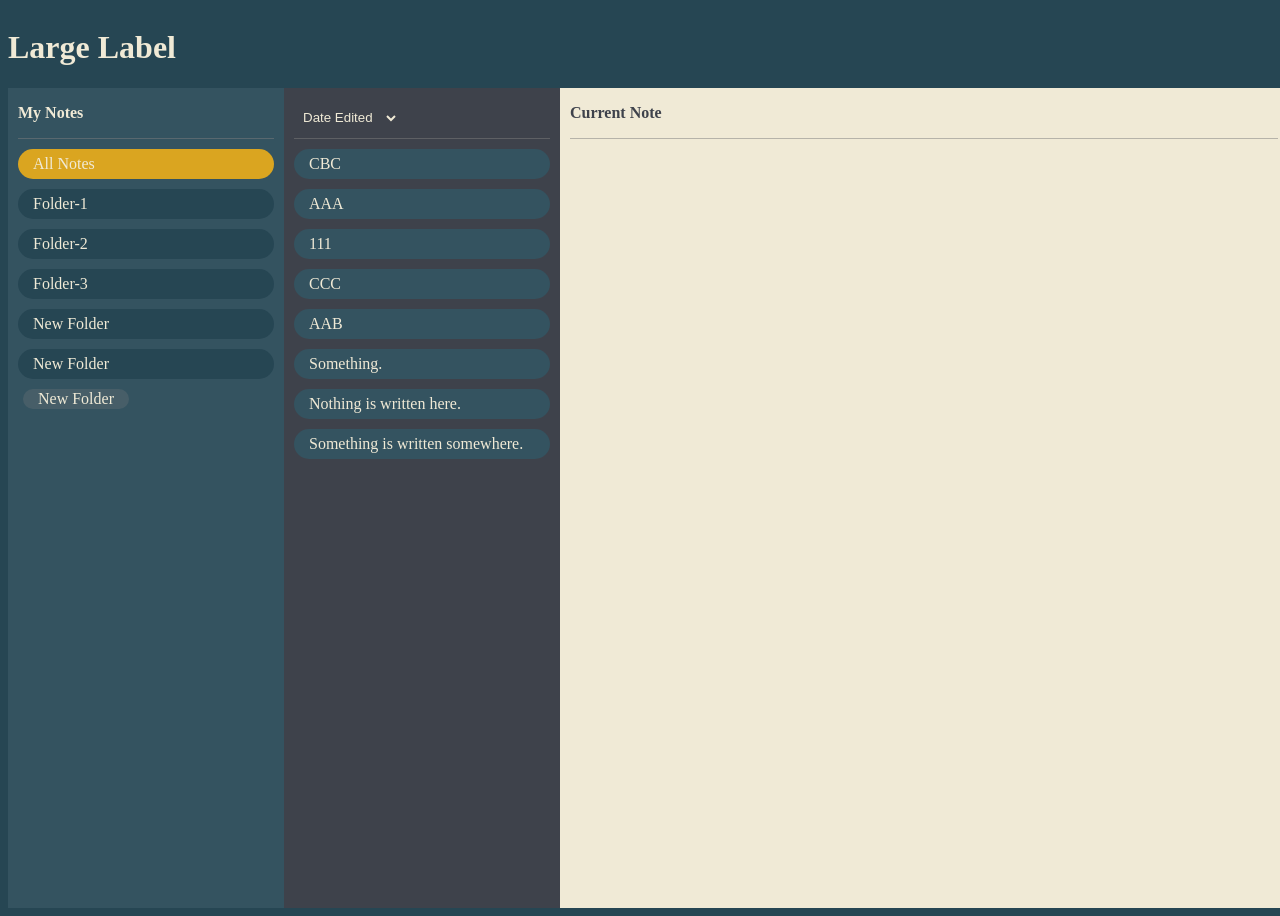
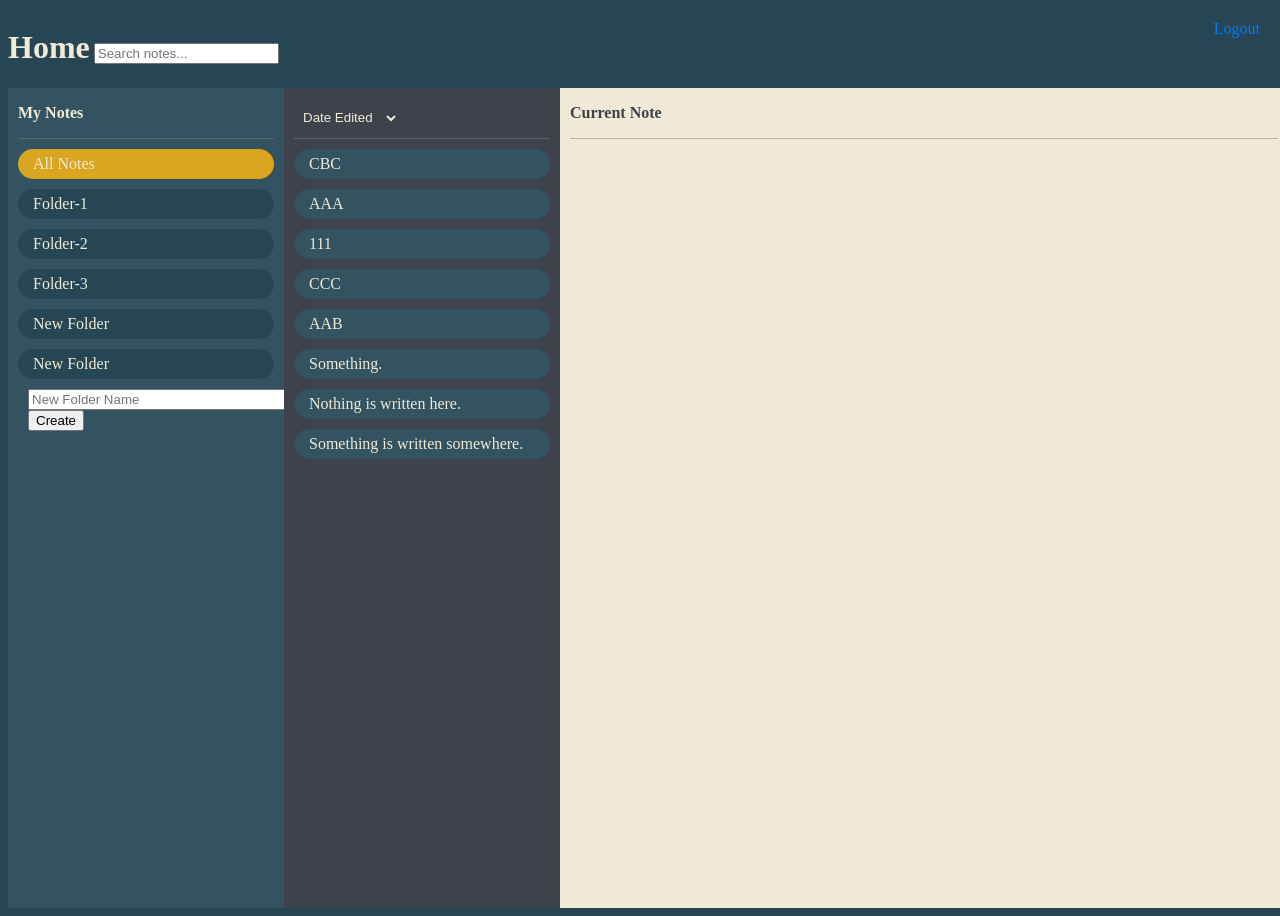
Before and after one commit to nLargo/cmpe131_team7_project, a Flask app: page /my-notes in a window 1280 px wide. Run offline with Flask 3, Linux system fonts and the light colour scheme.

Commit message:
Created search bar and new folder button in notes_directory.html

```diff
--- a/app/forms.py
+++ b/app/forms.py
@@ -15,3 +15,7 @@ class CreateAccountForm(FlaskForm):
     password = PasswordField('Password', validators=[DataRequired()])
     confirm  = PasswordField('Repeat Password',validators=[DataRequired(), EqualTo('password', message='Passwords must match')])
     submit = SubmitField('Create Account')
+
+class NewFolderForm(FlaskForm):
+    new_folder_name = StringField('New Folder Name', validators=[DataRequired()])
+    submit = SubmitField('Create Folder')
--- a/app/routes.py
+++ b/app/routes.py
@@ -1,6 +1,7 @@
 from flask import render_template, redirect, flash, request
 from .forms import LoginForm
 from .forms import CreateAccountForm
+from .forms import NewFolderForm
 from app import myapp_obj, db
 from .models import Users, Notes, Folders    #Updated
 from flask_login import login_user, current_user, logout_user, login_required
@@ -74,9 +75,18 @@ def logout():
 
 @myapp_obj.route("/my-notes", methods=['GET', 'POST'])
 def my_notes():
+    form = NewFolderForm()
+
     #user_id = current_user.id if current_user.is_authenticated else None
     user_id = 1
     user_notes = Notes.query.filter_by(user_id=user_id).order_by(desc(Notes.modified_at)).all()
     user_folders = Folders.query.filter_by(user_id=user_id).order_by(asc(Folders.folder_name)).all()
 
-    return render_template('notes_directory.html', notes=user_notes, folders=user_folders)
+    if form.validate_on_submit():
+        folder_name = form.new_folder_name.data
+
+        new_folder = Folders(folder_name=folder_name, user_id=user_id)
+        db.session.add(new_folder)
+        db.session.commit()
+
+    return render_template('notes_directory.html', notes=user_notes, folders=user_folders, form=form)
--- a/app/templates/base.html
+++ b/app/templates/base.html
@@ -156,6 +156,7 @@
                 margin-left: 10px;
             }
             /*notes_directory.html END*/
+
             /*split.html*/
             .container {
                 display: flex;
@@ -173,6 +174,40 @@
                 margin: 10px;
             }
             /*split.html END*/
+
+            /*home_blank.html post-merge*/
+            #create-note-button {
+                position: fixed;
+                bottom: 20px;
+                left: 20px;
+            }
+
+            #create-note-button button {
+                background-color: #007bff;
+                color: #fff;
+                padding: 10px;
+                border: none;
+                border-radius: 5px;
+                cursor: pointer;
+            }
+
+            #create-note-button button i {
+                margin-right: 5px;
+            }
+
+            #logout-button {
+                position: fixed;
+                top: 20px;
+                right: 20px;
+                display: inline-block;
+            }
+
+            #logout-button a {
+                color: #007bff;
+                text-decoration: none;
+                display: inline-block;
+            }
+            /*home_blank.html post-merge*/
 
             #context-menu {
                 display: none;
--- a/app/templates/home_blank.html
+++ b/app/templates/home_blank.html
@@ -1,8 +1,6 @@
 {% extends "base.html"%}
 
-<head>
  <title>Home</title>
-</head>
 
 {% block content %}
     <div id="app-container">
@@ -13,11 +11,12 @@
 
         <h1>Home</h1>
 
-        <div id="main-container">  <!--container persists on all pages (main-container)-->
-            <div id="sidebar" class="column">  <!--container persists on all pages (sidebar)-->
+        <div id="main-container">
+            <div id="sidebar" class="column">
                 <div class=hotbar>
-                    *LABEL*
+                    <b>(LABEL)</b>
                 </div>
+
 
                 <!-- Pill Folder Example -- chunk can be removed-->
                 <div class= "pill-box exampleItem">
@@ -29,27 +28,24 @@
                 <!-- Pill Folder Example -->
 
 
-
                 <!-- "Create Note" icon button -->
                 <div class="btn">
-                <div>
                     <button id="create-note-button">
                         <i class="fas fa-plus"></i>
 
                     </button>
                 </div>
             </div>
-        </div>  <!--container persists on all pages (/sidebar)-->
 
-                    <!-- Content Portion of Page)-->
             <div id="main-content">
+                <div class=hotbar></div>
                 <div id="main">
-
                 </div>
 
                 <script src="https://kit.fontawesome.com/bf520e6492.js"
                     crossorigin="anonymous">
                 </script>
+
                 <script src="./script.js"></script>
 
                 <script>
@@ -105,7 +101,6 @@
                         </textarea>
                         `;
 
-
                         function trashCan() {
                             note.remove();
                             saveNotes();
@@ -140,7 +135,8 @@
 
                 </script>
             </div>
-    </div>  <!--container persists on all pages (/main-containter)-->
+        </div>
+    </div>
 </div>
 
     <style>
@@ -167,11 +163,13 @@
             position: fixed;
             top: 20px;
             right: 20px;
+            display: inline-block;
         }
 
         #logout-button a {
             color: #007bff;
             text-decoration: none;
+            display: inline-block;
         }
 
         * {
@@ -215,7 +213,7 @@
             padding: 0px;
             width: 1280px;
             height: 130px;
-            background-color: white;
+            background-color: var(--background-light);
             margin-bottom: 0px;
           /* old settings before merge
             width: 380px;
@@ -262,22 +260,6 @@
             font-size: x-large;
         }
 
-        /* old settings before merge
-        .note textarea {
-           position: absolute;
-           /* right: 20;*/
-           bottom: 0;
-            border: none;
-            width: 700px;
-            height: 100px;
-        /*    resize: none; */
-        /*    padding: 16px 20px; */
-            font-size: 18px;
-         /*   border-radius: 15px; */
-            background-color: beige;
-         /*   border-radius: 0px 0px 10px 10px; */
-        }
-
         .title-div textarea {
             position: absolute;
             top: 30;
--- a/app/templates/notes_directory.html
+++ b/app/templates/notes_directory.html
@@ -4,10 +4,17 @@
 
 {% block content %}
     <div id="app-container">
-        <h1>Large Label</h1>
+        <div style="display: inline-block;">
+            <h1 style="display: inline-block;">Home</h1>
+
+            <input type="text" id="search-bar" placeholder="Search notes..." oninput="searchNotes()" style="display: inline-block;">
+
+            <div id="logout-button" style="display: inline-block;">
+                <a href="/" class="small-text">Logout</a>
+            </div>
+        </div>
 
         <div id="main-container">
-
             <div id="sidebar" class="column">
                 <div class=hotbar>
                     <b>My Notes</b>
@@ -23,9 +30,11 @@
                     </a>
                 {% endfor %}
 
-                <a id="new-folder-button" class="pill-box">
-                    New Folder
-                </a>
+                <form method="post" style="max-width: 20px">
+                    {{ form.hidden_tag() }}
+                    {{ form.new_folder_name(size=32, placeholder="New Folder Name", required=true) }}
+                    <button type="submit">Create</button>
+                </form>
 
             </div>
 
@@ -111,6 +120,18 @@
             selectedNote.classList.add('selected');
         }
 
+        function searchNotes() {
+        var searchInput = document.getElementById('search-bar').value.toLowerCase();
+
+        allNotes.forEach(function (note) {
+            var noteContent = note.innerText.toLowerCase();
+            if (noteContent.includes(searchInput)) {
+                note.style.display = 'block';
+            } else {
+                note.style.display = 'none';
+            }
+        });
+    }
         /* Display Content Name WIP */
         function showNoteContentName(selectedNote, noteTitle) {
             var currentNoteContainer = document.getElementById('current-note-title');
```
Also changed, not shown: app/app.db. Lines whose indentation alone changed are shown as unchanged.
